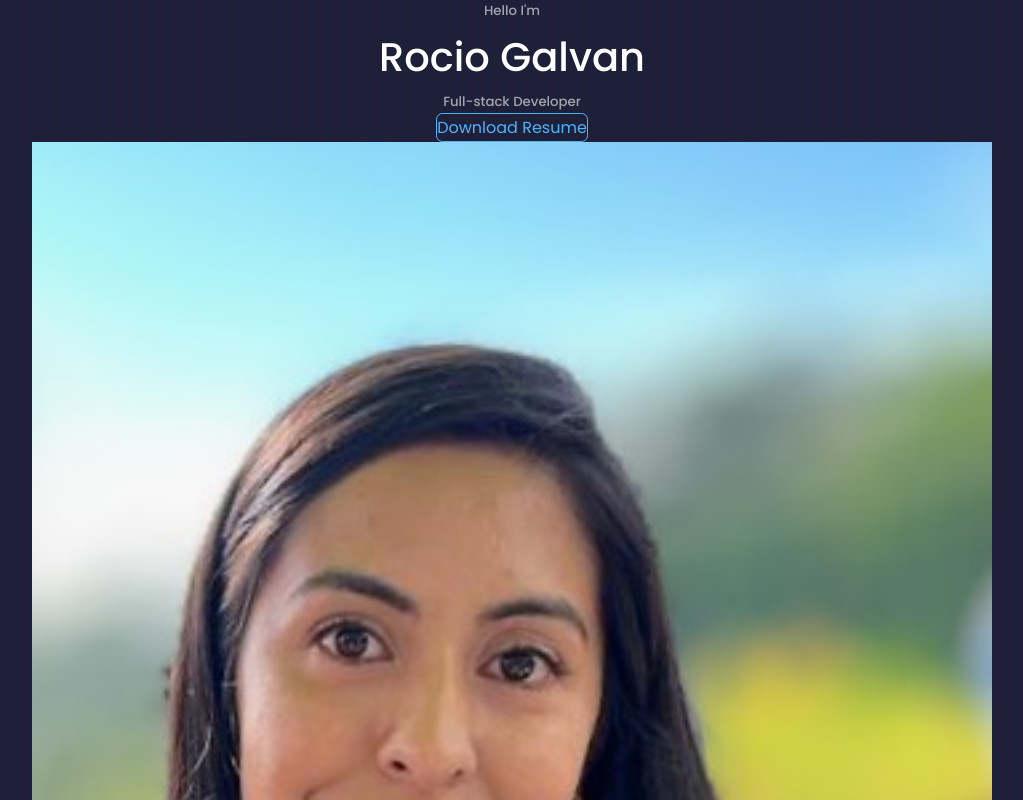
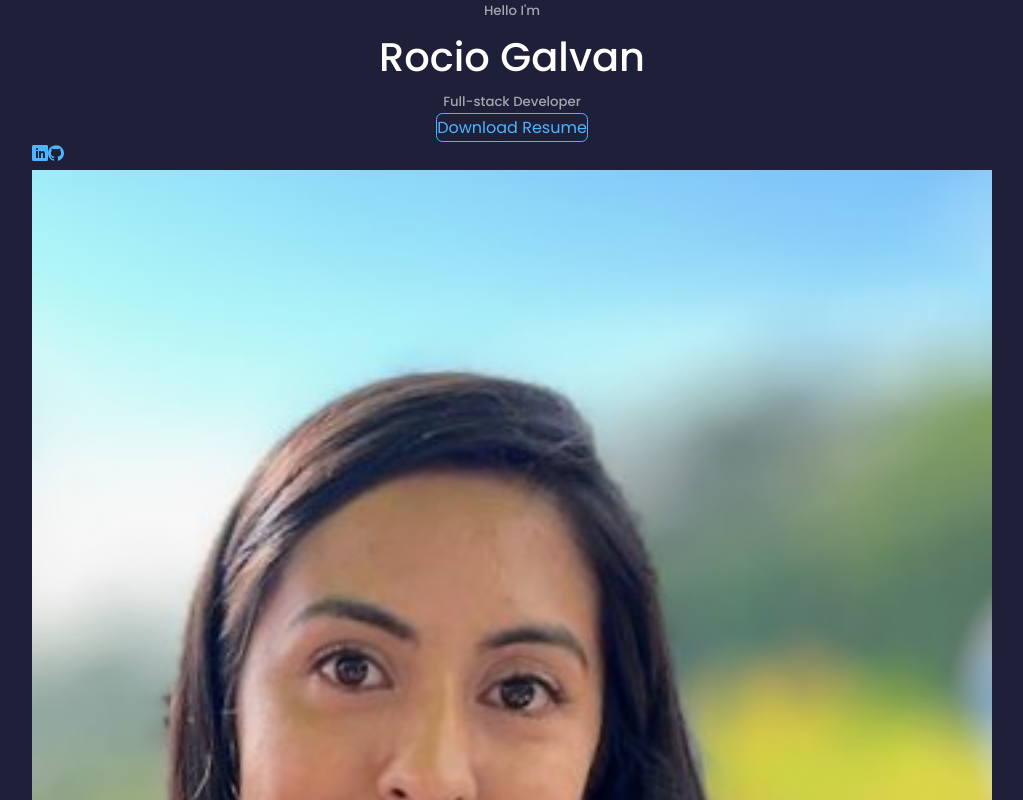
Before and after one commit to Ro-Galvan/professional-react-portfolio, a React (Create React App) app: page / in a window 1280 px wide. Shown: the top 800 px of the page, without its empty margins (128-1151 px from the left). Built offline with nearby package versions, Linux system fonts and the light colour scheme.

Commit message:
imported react icons and linked my linkedin and github

```diff
--- a/package.json
+++ b/package.json
@@ -8,6 +8,7 @@
     "@testing-library/user-event": "^13.5.0",
     "react": "^18.2.0",
     "react-dom": "^18.2.0",
+    "react-icons": "^4.7.1",
     "react-scripts": "5.0.1",
     "web-vitals": "^2.1.4"
   },
--- a/src/components/header/Header.jsx
+++ b/src/components/header/Header.jsx
@@ -2,6 +2,7 @@ import React from 'react'
 import './header.css'
 import CTA from './CTA'
 import ME from '../../assets/me.jpg'
+import HeaderSocials from './HeaderSocials'
 
 export default function Header() {
   return (
@@ -13,6 +14,8 @@ export default function Header() {
       <h1>Rocio Galvan</h1>
       <h5 className="text-light">Full-stack Developer</h5>
       <CTA />
+      <HeaderSocials />
+
       <div className="me">
         <img src={ME} alt="pictureOfRocio" />
       </div>
--- a/src/components/header/HeaderSocials.jsx
+++ b/src/components/header/HeaderSocials.jsx
@@ -1,10 +1,12 @@
 import React from 'react'
+import {ImLinkedin} from 'react-icons/im'
+import {ImGithub} from 'react-icons/im'
 
 export default function HeaderSocials() {
   return (
     <div className="header__socials">
-      <a href="https://www.linkedin.com/in/rocio-galvan/" target="blank"></a>
-      <a href="https://github.com/Ro-Galvan" target="_blank"></a>
+      <a href="https://www.linkedin.com/in/rocio-galvan/" target="blank" rel="noreferrer"><ImLinkedin/></a>
+      <a href="https://github.com/Ro-Galvan" target="_blank" rel="noreferrer"><ImGithub/></a>
 
     </div>
   )
```
Also changed, not shown: 1 other file (tests, documents, lock files or other folders).
